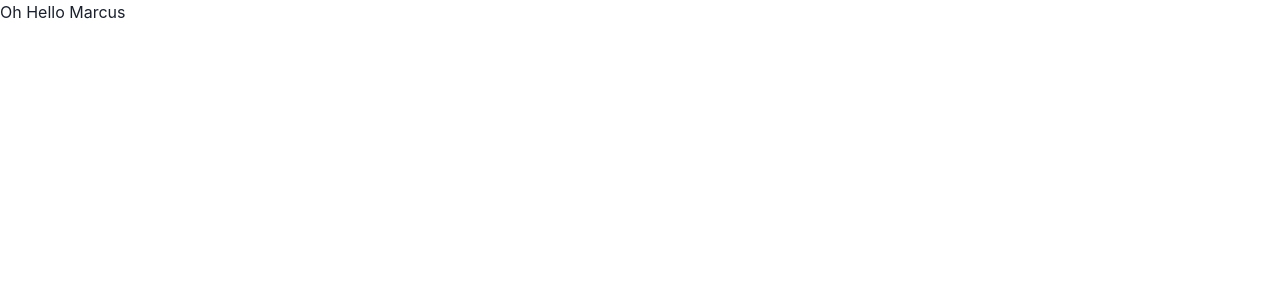
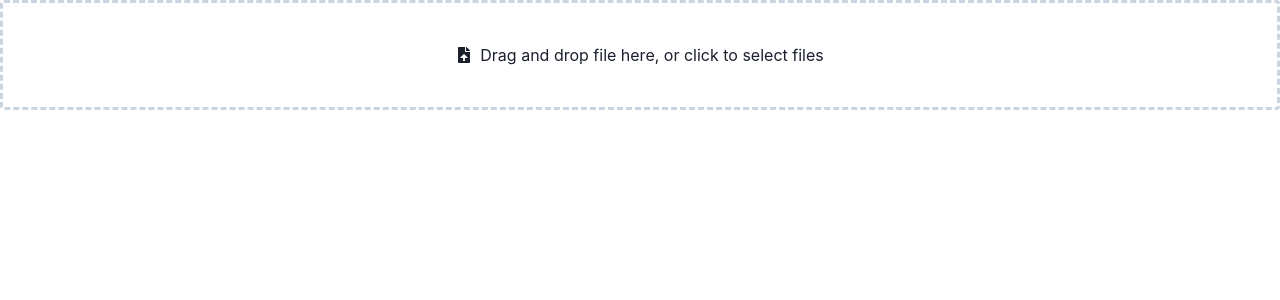
Before and after one commit to Avishek-Paul/box-demo-frontend, a React (Create React App) app: page / in a window 1280 px wide. Shown: the top 300 px of the page. Built offline with nearby package versions, Linux system fonts and the light colour scheme.

Commit message:
make use of react dropzone to upload files

```diff
--- a/package.json
+++ b/package.json
@@ -13,6 +13,7 @@
     "framer-motion": "^4.1.17",
     "react": "^17.0.2",
     "react-dom": "^17.0.2",
+    "react-dropzone": "^11.5.1",
     "react-icons": "^3.11.0",
     "react-scripts": "5.0.0",
     "web-vitals": "^0.2.4"
--- a/src/App.js
+++ b/src/App.js
@@ -23,10 +23,23 @@ const colors = {
 
 const theme = extendTheme({ colors })
 
+function processFile(file) {
+
+  const data = new FormData()
+  data.append('file', file)
+
+  fetch("http://172.20.123.180:4000/upload", {
+    method: 'POST',
+    body: data
+  }).then(response => response.json())
+    .then(result => console.log(result))
+
+}
+
 function App() {
   return (
     <ChakraProvider theme={theme}>
-      <Uploader />
+      <Uploader onFileAccepted={processFile} />
     </ChakraProvider>
   );
 }
--- a/src/components/Uploader.js
+++ b/src/components/Uploader.js
@@ -1,11 +1,46 @@
-import React, { Component } from 'react'
+import React, { useCallback } from 'react'
+import { useDropzone } from 'react-dropzone'
+import { Center, useColorModeValue, Icon } from '@chakra-ui/react';
+import { FaFileUpload } from 'react-icons/fa'
 
-export default class Uploader extends Component {
-    render() {
-        return (
-            <div>
-                Oh Hello Marcus
-            </div>
-        )
-    }
+const acceptedFileExtensions = ['.pdf', '.txt', '.jpg', '.jpeg', '.png']
+
+export default function Dropzone({ onFileAccepted }) {
+
+    const onDrop = useCallback((acceptedFiles) => {
+        acceptedFiles.forEach(file => {
+            onFileAccepted(file);
+        });
+    }, [onFileAccepted]);
+
+    const { getRootProps, getInputProps, isDragActive } = useDropzone({
+        onDrop, accept: acceptedFileExtensions, multiple: true,
+    });
+
+    const dropText = isDragActive ? 'Drop the file here!' : 'Drag and drop file here, or click to select files';
+
+    const activeBg = useColorModeValue('gray.100', 'gray.600');
+    const borderColor = useColorModeValue(
+        isDragActive ? 'teal.300' : 'gray.300',
+        isDragActive ? 'teal.500' : 'gray.500',
+    );
+
+    return (
+        <Center
+            p={10}
+            cursor="pointer"
+            bg={isDragActive ? activeBg : 'transparent'}
+            _hover={{ bg: activeBg }}
+            transition="background-color 0.2s ease"
+            borderRadius={4}
+            border="3px dashed"
+            borderColor={borderColor}
+            {...getRootProps()}
+        >
+            <input {...getInputProps()} />
+            <Icon as={FaFileUpload} mr={2} />
+            <p>{dropText}</p>
+        </Center>
+
+    );
 }
```
Also changed, not shown: 1 other file (tests, documents, lock files or other folders).
